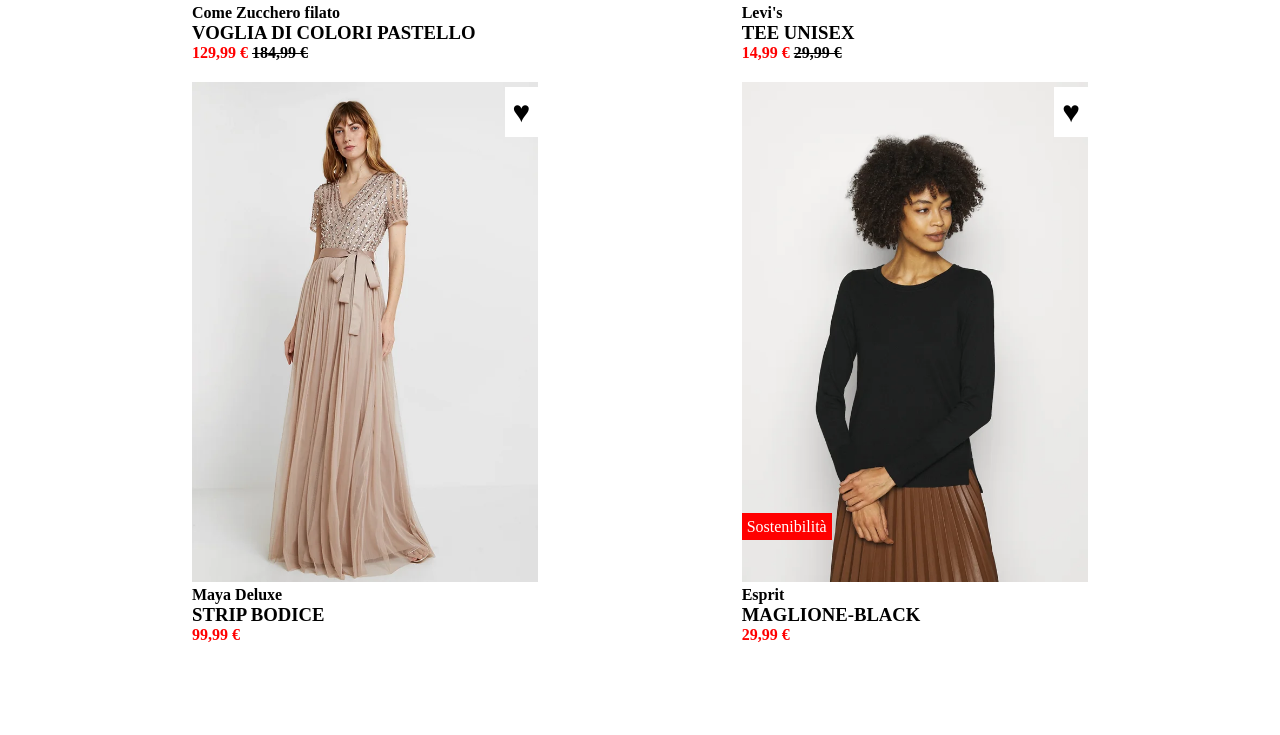
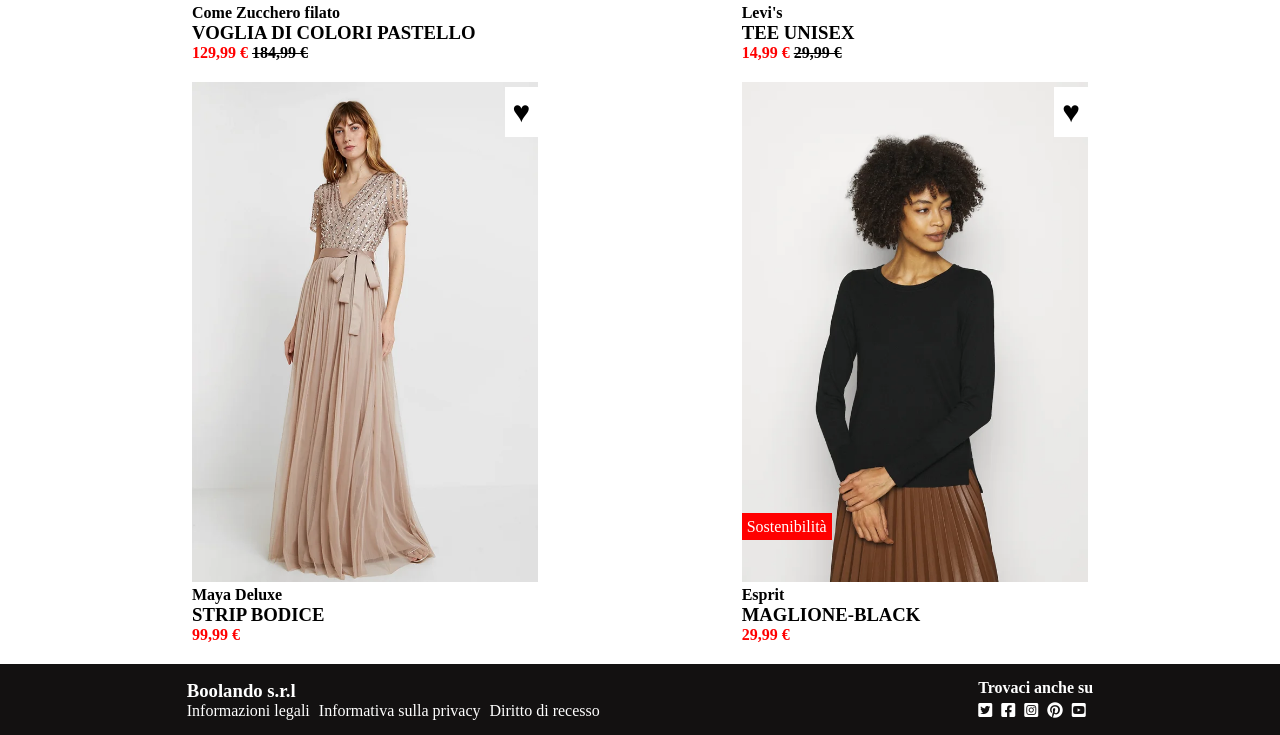
Before and after one commit to LorenzoBertoni/html-css-boolando, a plain HTML site: page index.html in a window 1280 px wide. Shown: the part 1172-1907 px from the top of the page. Before the commit the page ends 1836 px from the top, so only its background shows below. Drawn offline with Linux system fonts and the light colour scheme.

Commit message:
add: aggiunto il contenuto del footer con display flex. style: modifiche grafiche al footer.

```diff
--- a/css/style.css
+++ b/css/style.css
@@ -17,6 +17,11 @@ header{
     justify-content: space-around;
     align-items: center;
     padding: 10px;
+}
+
+.head-flex-container a{
+    padding: 10px;
+    margin-right: 5px;
 }
 
 .head-flex-item img{
@@ -85,6 +90,7 @@ main{
     left: 0;
     bottom: 50px;
 }
+
 .img-container{
     position: relative;
 }
@@ -94,6 +100,7 @@ main{
     color: #fff;
     padding: 5px;
 }
+
 .sostenibilità{
     background-color: green;
     color: #fff;
@@ -103,6 +110,7 @@ main{
 .info{
     position: relative;
 }
+
 .sale{
     color: rgb(255, 0, 0);
     font-weight: bold;
@@ -116,3 +124,32 @@ main{
     color: red;
     cursor: pointer;
 }
+
+/* regole footer */
+
+footer{
+    width: 100%;
+    background-color: rgb(19, 17, 17);
+}
+
+.footer-flex-container{
+    display: flex;
+    justify-content: space-around;
+    align-items: center;
+}
+
+.footer-flex-item{
+    color: #fff;
+    padding: 15px;
+}
+
+.footer-flex-item a{
+    color: #fff;
+    text-decoration: none;
+    margin-right: 5px;
+}
+
+.footer-flex-item i{
+    margin-right: 5px;
+    margin-top: 5px;
+}
--- a/index.html
+++ b/index.html
@@ -148,10 +148,28 @@
                 </div>
             </div>
         </main>
+
         <!-- fine main -->
 
-        <footer></footer>
+        <footer>
+            <div class="footer-flex-container">
+                <div class="footer-flex-item">
+                    <h3>Boolando s.r.l</h3>
+                    <a href="#">Informazioni legali</a>
+                    <a href="#">Informativa sulla privacy</a>
+                    <a href="#">Diritto di recesso</a>
+                </div>
+                <div class="footer-flex-item">
+                    <h4>Trovaci anche su</h4>
+                    <i class="fa-brands fa-twitter-square"></i>
+                    <i class="fa-brands fa-facebook-square"></i>
+                    <i class="fa-brands fa-instagram-square"></i>
+                    <i class="fa-brands fa-pinterest"></i>
+                    <i class="fa-brands fa-youtube-square"></i>
+                </div>
+            </div>
+        </footer>
 
-
+        <!-- fine footer -->
     </body>
 </html>
```
